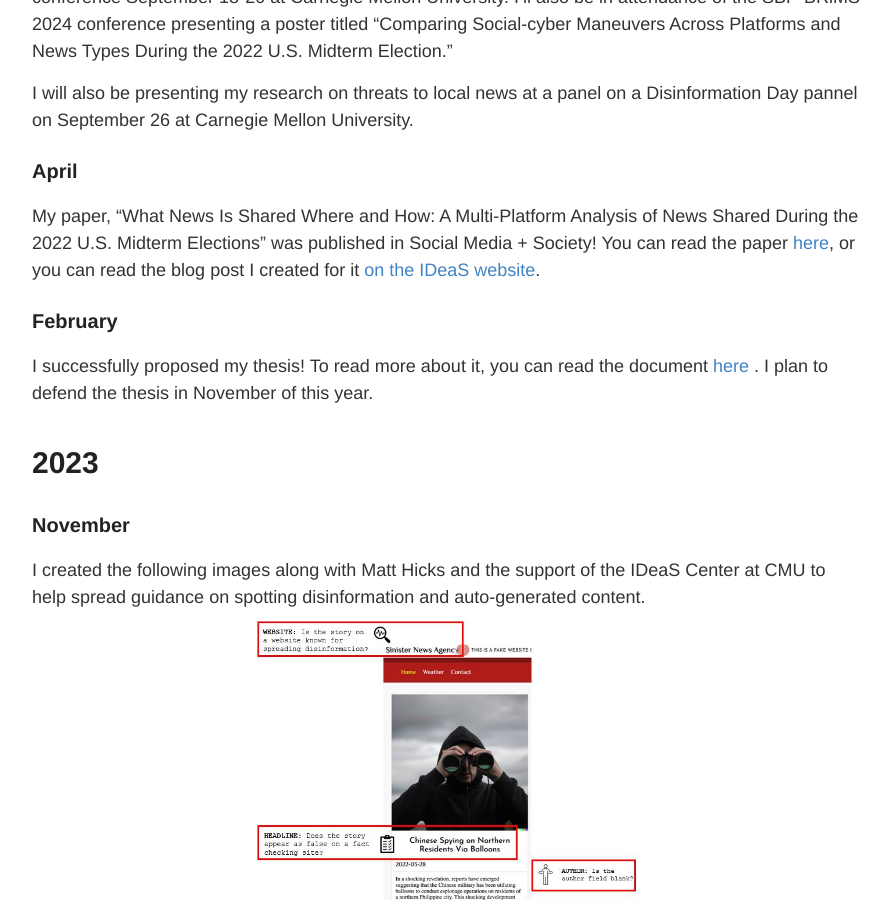
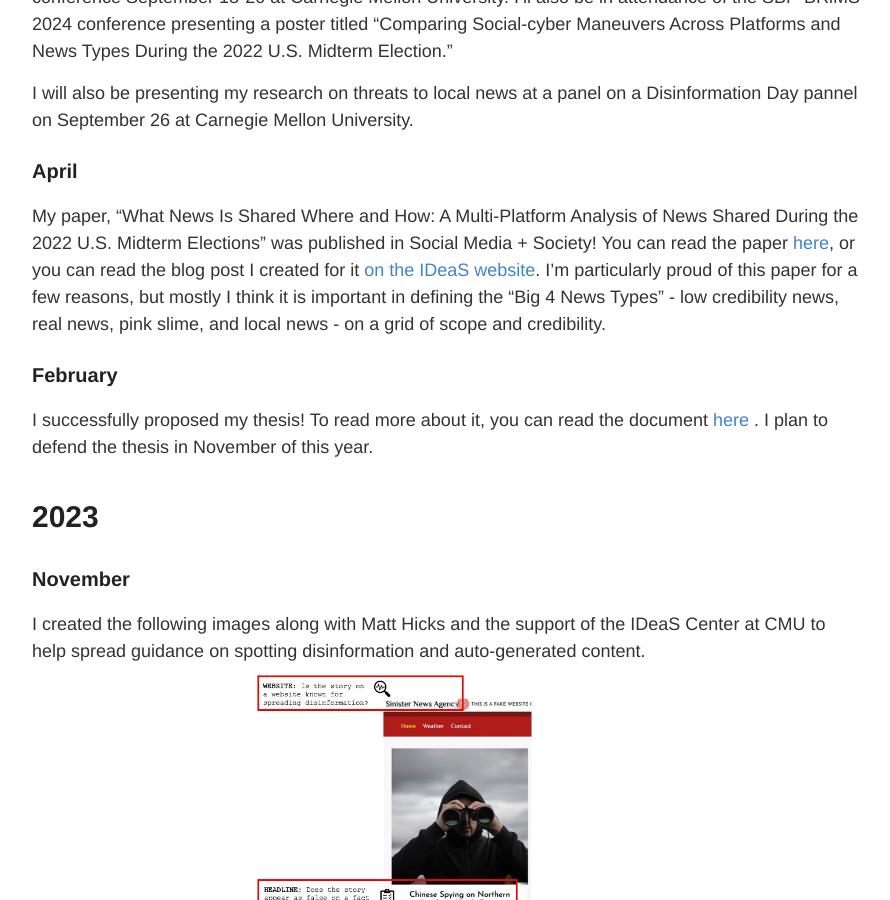
Before and after one commit to christine-lepird/christine-lepird.github.io, a Jekyll site: the page built from blog.md, in a window 1280 px wide and 900 px high, scrolled down 553 px. Shown: the whole window, without its empty margins (193-1083 px from the left). Built offline with Jekyll 4.4.1, drawn with Linux system fonts in a browser that asks for light colours.

Commit message:
Update blog.md

```diff
--- a/blog.md
+++ b/blog.md
@@ -14,7 +14,7 @@ I'll be presenting my paper "Local News Hijacking: A Review of International Ins
 I will also be presenting my research on threats to local news at a panel on a Disinformation Day pannel on September 26 at Carnegie Mellon University.
 
 ### April
-My paper, "What News Is Shared Where and How: A Multi-Platform Analysis of News Shared During the 2022 U.S. Midterm Elections" was published in Social Media + Society! You can read the paper [here](https://journals.sagepub.com/doi/full/10.1177/20563051241245950), or you can read the blog post I created for it [on the IDeaS website](https://www.cmu.edu/ideas-social-cybersecurity/news1/blog-posts/blog-lepird-news-types.html).
+My paper, "What News Is Shared Where and How: A Multi-Platform Analysis of News Shared During the 2022 U.S. Midterm Elections" was published in Social Media + Society! You can read the paper [here](https://journals.sagepub.com/doi/full/10.1177/20563051241245950), or you can read the blog post I created for it [on the IDeaS website](https://www.cmu.edu/ideas-social-cybersecurity/news1/blog-posts/blog-lepird-news-types.html). I'm particularly proud of this paper for a few reasons, but mostly I think it is important in defining the "Big 4 News Types" - low credibility news, real news, pink slime, and local news - on a grid of scope and credibility.
 
 ### February
 I successfully proposed my thesis! To read more about it, you can read the document <a href="/lepird_proposal.pdf" target="_blank">here </a>. I plan to defend the thesis in November of this year.
```
